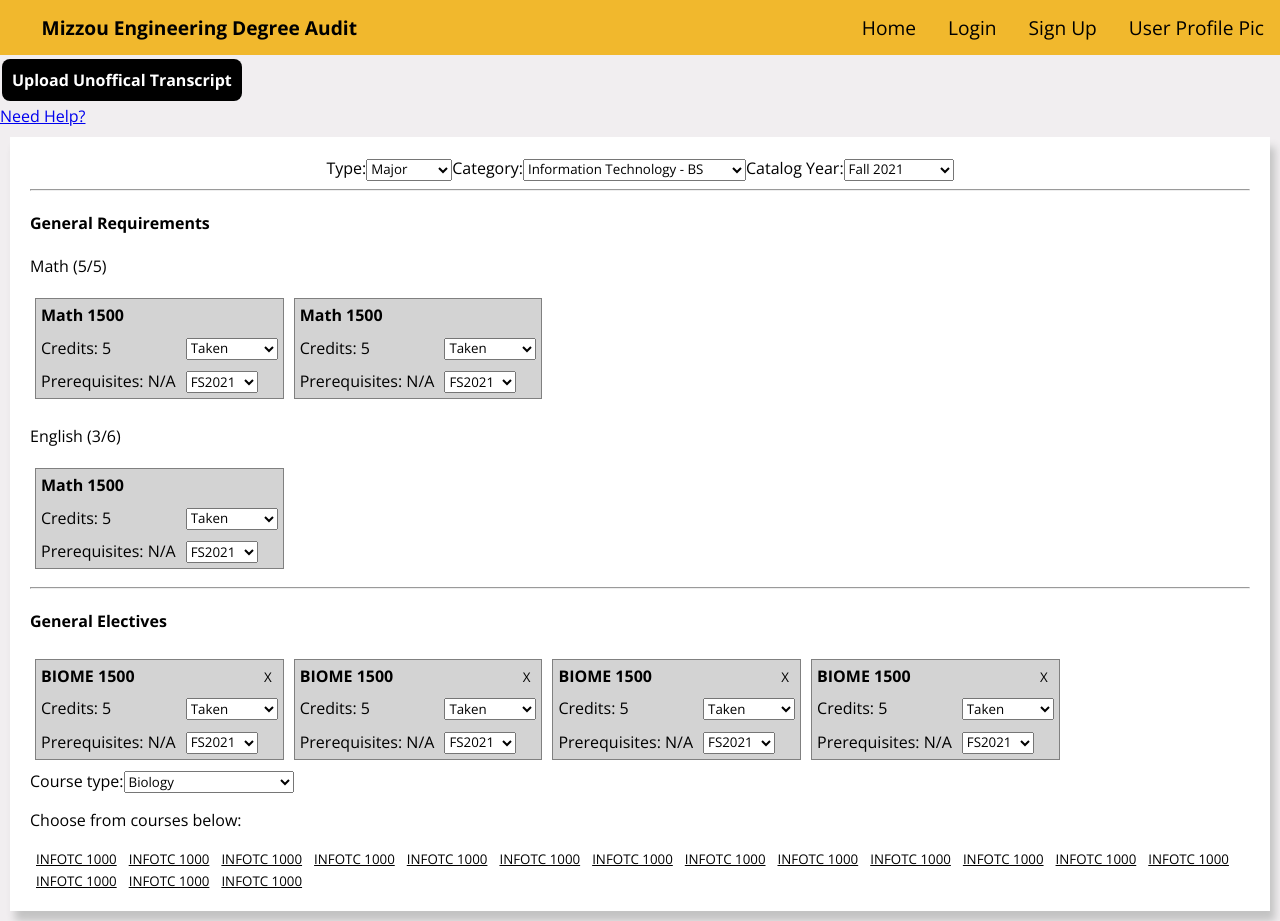
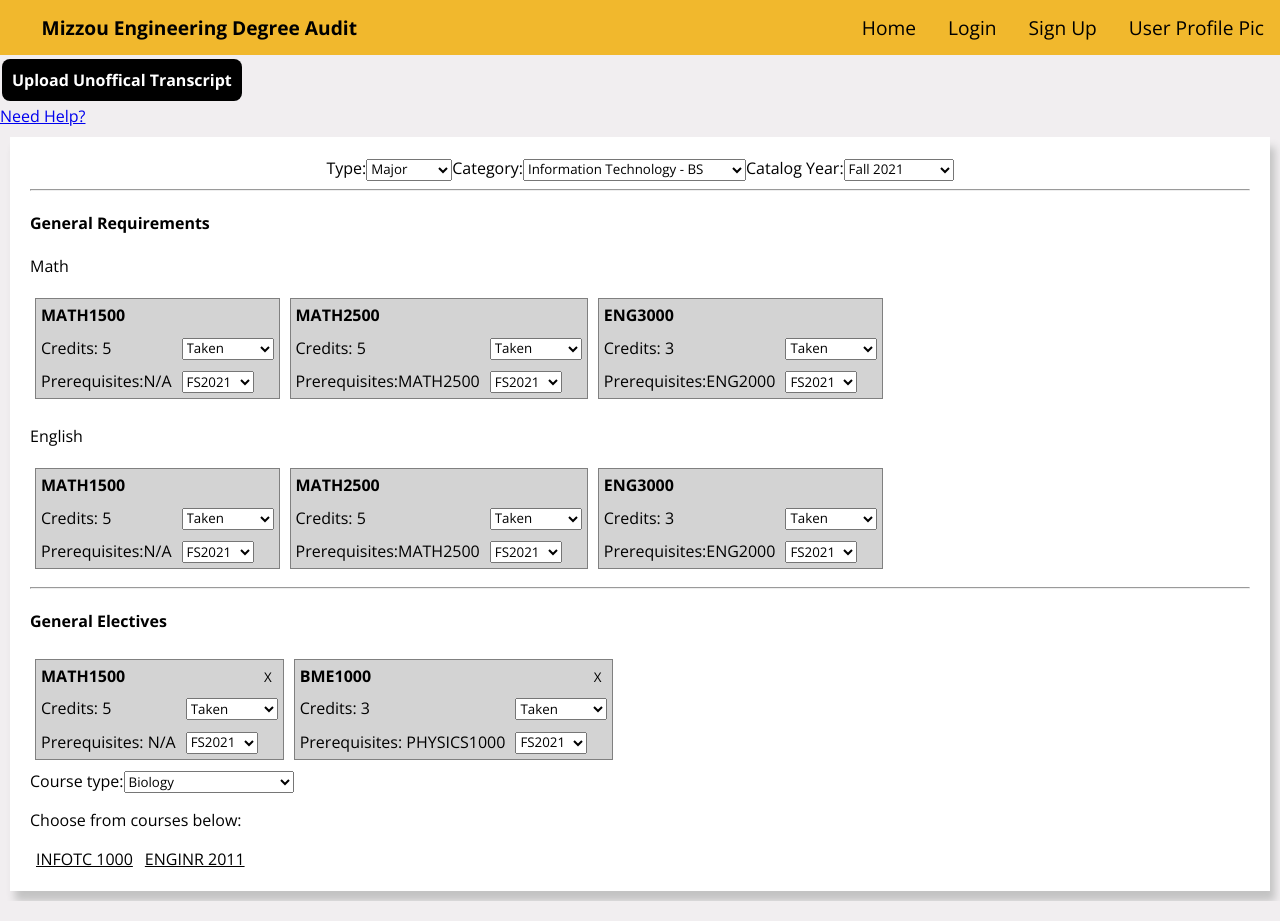
Before and after one commit to pkanGitHub/degree-audit-planner, a React (Create React App) app: page /audit in a window 1280 px wide. Built offline with nearby package versions, Linux system fonts and the light colour scheme.

Commit message:
added dynamic ability to page

```diff
--- a/src/components/classInfoPopup.jsx
+++ b/src/components/classInfoPopup.jsx
@@ -6,20 +6,20 @@ import "../styles/classInfoPopup.css"
 //tried tooltip, collision, and set boundaries. none of these seem to keep this inside the page. might just do hard coded margin to se eif that will work
 //contentStyle={{maxWidth: '100vh', width: '30%', overflowX: "scroll", overflowX: 'scroll', maxHeight: '100vh', margin: 'auto'}}
 
-const ClassInfo = () => {
-    const [classes, setClasses] = useState({id: 0, className: "INFOTC 1000", classTitle: " Introduction to Information Technology", description: "Introduction to Information Technology introduces the field of Information Technology including foundation experiences and knowledge, the history of digital technologies, emphasis areas in the  program, software engineering, computer networks and the internet, web development, current trends  in technology, career opportunities, and ethical/social issues. Students participate in activities  that introduce students to digital media, digital systems, and software engineering. Students learn to use distributed version control systems and how to work on collaborative teams.", creditHours: "3", prerequisite: "N/A", lastOffered: "Fall 2023"});
+const ClassInfo = ({key, className, classTitle, classDescript, creditHours, preReq, lastOffered}) => {
+
     return(
         <Popup contentStyle={{overflowX: "scroll", overflowY: 'scroll', height: "40%", width: "40%", margin: 'auto', padding: "10px"}} trigger=
-            {<button id='classInfoButton'>{classes.className}</button>}
+            {<button id='classInfoButton'>{className}</button>}
             position={'top center'}>
             {
 
                 <div className='classInfoPopup'>
-                    <h3>{classes.className}: {classes.classTitle}</h3>
-                    <p>{classes.description}</p>
-                    <p><b>Credit hours:</b> {classes.creditHours}</p>
-                    <p><b>Prerequisites:</b> {classes.prerequisite}</p>
-                    <p><b>Last offered:</b> {classes.lastOffered}</p>
+                    <h3>{className}: {classTitle}</h3>
+                    <p>{classDescript}</p>
+                    <p><b>Credit hours:</b> {creditHours}</p>
+                    <p><b>Prerequisites:</b> {preReq}</p>
+                    <p><b>Last offered:</b> {lastOffered}</p>
                 </div>
 
 
--- a/src/components/requiredChoice.jsx
+++ b/src/components/requiredChoice.jsx
@@ -1,17 +1,23 @@
 // this is for courses that are like major electives where you get to choose from a very select set of courses
 import "../styles/audit.css"
 
-const RequiredChoice = () => {
+
+const RequiredChoice = ({key, classId, creditHours, preReq, removeClass}) => {
+
     return (
         <div id="choiceCourse">
             <table>
+
                 <tr>
-                    <th>BIOME 1500</th>
+                    <th>{classId}</th>
                     <th id="removeItem"><button id="removeButton">X</button></th>
                 </tr>
+
+
+
                 <tr>
                     <td>
-                        Credits: 5
+                        Credits: {creditHours}
                     </td>
                     <td>
                     <select className="requiredCourseSelect">
@@ -21,9 +27,11 @@ const RequiredChoice = () => {
                     </select>
                     </td>
                 </tr>
+
+
                 <tr>
                     <td>
-                        Prerequisites: N/A
+                        Prerequisites: {preReq}
                     </td>
                     <td>
                         <select className="requiredCourseSelect">
--- a/src/components/requiredCourse.jsx
+++ b/src/components/requiredCourse.jsx
@@ -1,15 +1,15 @@
 import "../styles/audit.css"
 
-const RequiredCourse = () => {
+const RequiredCourse = ({key, classId, creditHours, preReq}) => {
     return(
         <div id="requiredCourse">
             <table>
                 <tr>
-                    <th colSpan={2}>Math 1500</th>
+                    <th colSpan={2}>{classId}</th>
                 </tr>
                 <tr>
                     <td>
-                        Credits: 5
+                        Credits: {creditHours}
                     </td>
                     <td>
                     <select className="requiredCourseSelect">
@@ -21,7 +21,7 @@ const RequiredCourse = () => {
                 </tr>
                 <tr>
                     <td>
-                        Prerequisites: N/A
+                        Prerequisites:{preReq}
                     </td>
                     <td>
                         <select className="requiredCourseSelect">
--- a/src/pages/audit.jsx
+++ b/src/pages/audit.jsx
@@ -28,6 +28,24 @@ const Audit = () => {
     const handleTermChange = (e) => {
         setTerm(e.target.value)
     }
+
+    //dynamic categories
+    const categories = {MATH: "Math", ENG: "English"}
+
+    //dynamic required courses
+    const requiredCourseData = [{classId: "MATH1500", creditHours: 5, preReq: "N/A"}, {classId: "MATH2500", creditHours: 5, preReq: "MATH2500"}, {classId: "ENG3000", creditHours: 3, preReq: "ENG2000"}]
+
+    //dynamic course choice
+    const classData = [{classId: "MATH1500", creditHours: 5, preReq: "N/A"}, {classId: "BME1000", creditHours: 3, preReq: "PHYSICS1000"}]
+
+    //delete entry
+    //https://stackoverflow.com/questions/61661526/react-delete-one-children-without-rendering-the-parent-again
+
+    //class type select dynamic
+
+    const classSelect = {BIO: "Biology", AGR: "Agriculture", INT: "International Studies", MECHE: "Mechanical Engineering"}
+
+    const popupClasses = [{className: "INFOTC 1000", classTitle: " Introduction to Information Technology", classDescript: "Introduction to Information Technology introduces the field of Information Technology including foundation experiences and knowledge, the history of digital technologies, emphasis areas in the  program, software engineering, computer networks and the internet, web development, current trends  in technology, career opportunities, and ethical/social issues. Students participate in activities  that introduce students to digital media, digital systems, and software engineering. Students learn to use distributed version control systems and how to work on collaborative teams.", creditHours: "3", preReq: "N/A", lastOffered: "Fall 2023"}, {className: "ENGINR 2011", classTitle: "Engineering Leadership and Strategic Communication", classDescript: "This course is inspired by the experience and writings of CEO and world-renowned leader David Novak. It is designed to introduce engineering students to the concepts, theory, and practice of engineering leadership. Topics include; effective written and oral communications, presentations, engineering leadership characteristics, individual differences and self-awareness, and developing and building teams. Graded on A-F basis only.", creditHours: "3", preReq: "N/A", lastOffered: "Fall 2023"}];
 
     return (
         <body id="fullpage">
@@ -67,20 +85,19 @@ const Audit = () => {
 
                 <div id="requiredCourses">
                     <h4>General Requirements</h4>
-                    <p>Math (5/5)</p>
-                    <RequiredCourse/>
-                    <RequiredCourse/>
-                    <p>English (3/6)</p>
-                    <RequiredCourse/>
+                    {Object.keys(categories).map((key, index)=> (
+                        <div>
+                            <p>{categories[key]}</p>
+                            {requiredCourseData.map((key, index) => <RequiredCourse key={index} classId={key.classId} creditHours={key.creditHours} preReq={key.preReq} />)}
+                        </div>
+
+                    ))}
 
                 </div>
                 <hr/>
                 <div id='chooseCourse'>
                     <h4>General Electives</h4>
-                    <RequiredChoice/>
-                    <RequiredChoice/>
-                    <RequiredChoice/>
-                    <RequiredChoice/>
+                    {classData.map((key, index) => <RequiredChoice key={index} classId={key.classId} creditHours={key.creditHours} preReq={key.preReq} />)}
 
                 </div>
 
@@ -88,10 +105,8 @@ const Audit = () => {
                     <label>
                         Course type:
                         <select id='chooseCourseType' onChange={handleSelect}>
-                            <option value='BIO'>Biology</option>
-                            <option value='AGR'>Agriculture</option>
-                            <option value='INT'>International Studies</option>
-                            <option value='MCE'>Mechanical Engineering</option>
+                            {Object.keys(classSelect).map((key, index) =>
+                            <option value={key}>{classSelect[key]}</option>)}
                         </select>
                     </label>
                     {/* will want to find a way to pass information through to the pop up, will have to use query based on selection above*/}
@@ -99,22 +114,7 @@ const Audit = () => {
                         Choose from {selectCourseType} courses below:
                     </p>
                     <div id="popupDiv">
-                        <ClassInfo/>
-                        <ClassInfo/>
-                        <ClassInfo/>
-                        <ClassInfo/>
-                        <ClassInfo/>
-                        <ClassInfo/>
-                        <ClassInfo/>
-                        <ClassInfo/>
-                        <ClassInfo/>
-                        <ClassInfo/>
-                        <ClassInfo/>
-                        <ClassInfo/>
-                        <ClassInfo/>
-                        <ClassInfo/>
-                        <ClassInfo/>
-                        <ClassInfo/>
+                        {popupClasses.map((key, index) => <ClassInfo key={index} className={key.className} classTitle={key.classTitle} classDescript={key.classDescript} creditHours={key.creditHours} preReq={key.preReq} lastOffered={key.lastOffered}/>)}
                     </div>
 
                 </div>
--- a/src/styles/classInfoPopup.css
+++ b/src/styles/classInfoPopup.css
@@ -2,4 +2,5 @@
     border: none;
     background-color: transparent;
     text-decoration: underline;
+    font-size: medium;
 }
```
